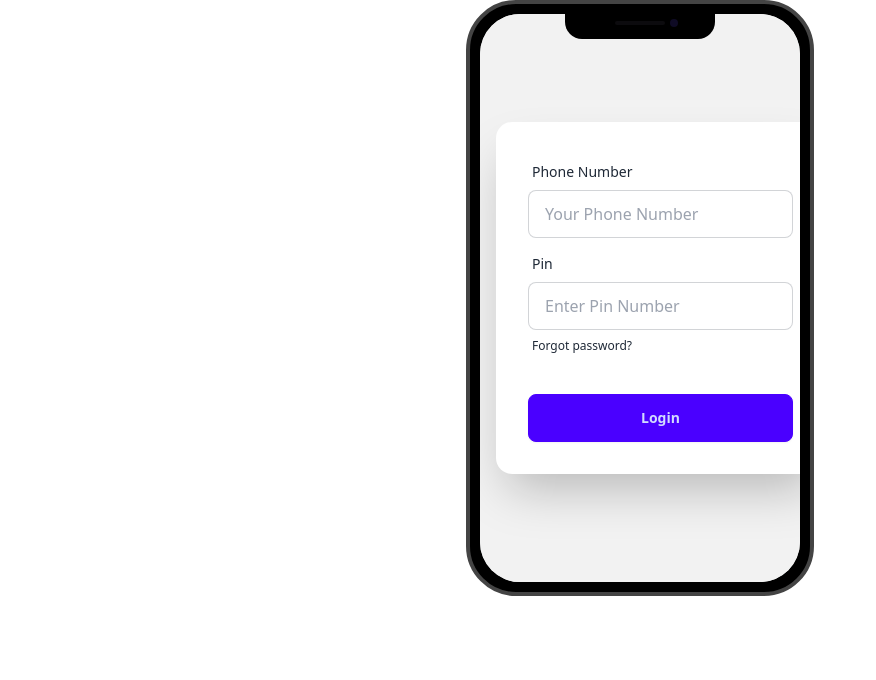
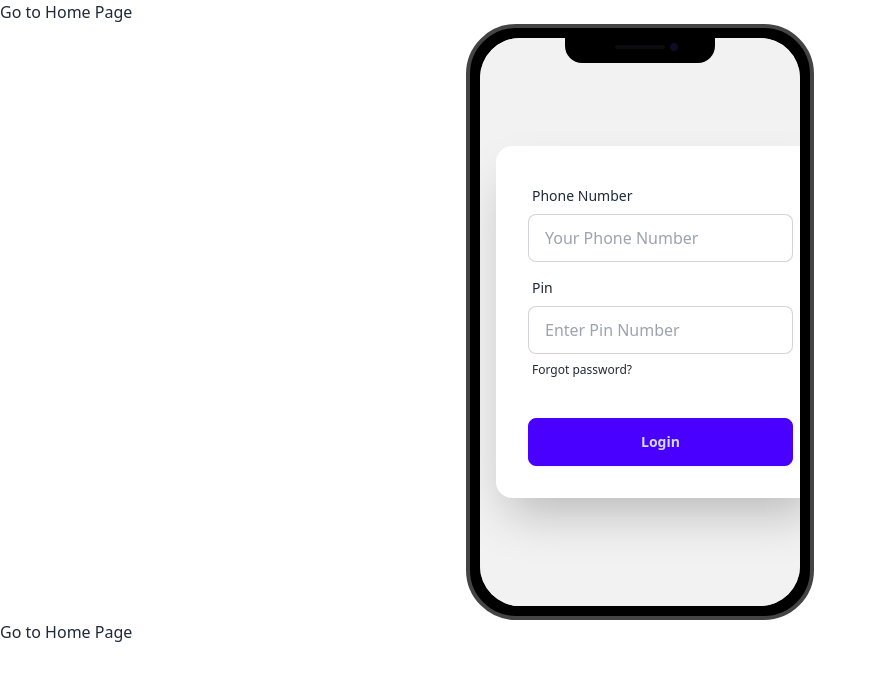
Before and after one commit to siam114/payoo-mfs, a plain HTML site: page index.html in a window 1280 px wide. Shown: the whole page, without its empty margins (0-876 px from the left). Drawn offline with nearby package versions, Linux system fonts and the light colour scheme.

Commit message:
added home file

```diff
--- a/index.html
+++ b/index.html
@@ -12,6 +12,14 @@
     <script src="https://cdn.tailwindcss.com"></script>
   </head>
   <body>
+
+    <nav>
+      <ul>
+
+          <li><a href="home.html">Go to Home Page</a></li>
+      </ul>
+  </nav>
+
     <main class="flex justify-center">
         <div class="mockup-phone">
             <div class="camera"></div>
@@ -53,5 +61,6 @@
           </div>
     </main>
     <script src="js/login.js"></script>
+    <a href="home.html">Go to Home Page</a>
   </body>
 </html>
```
